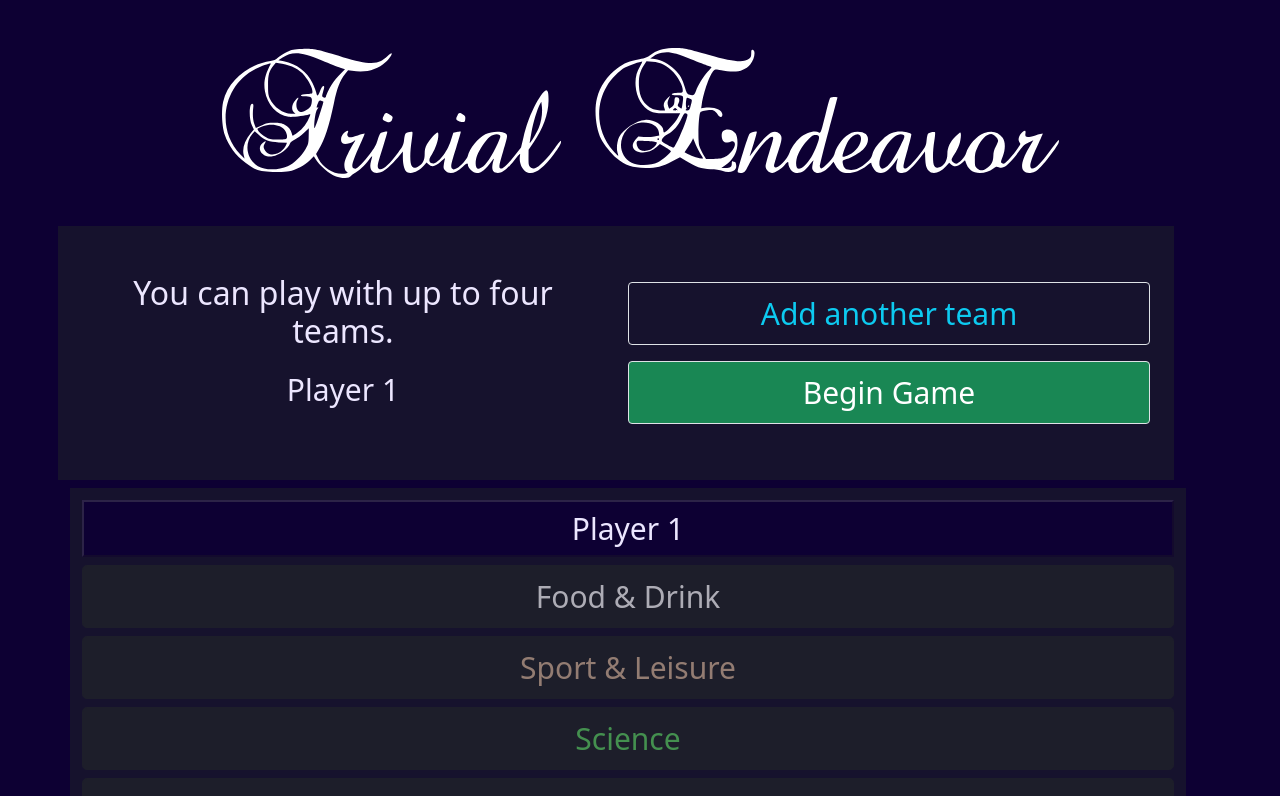
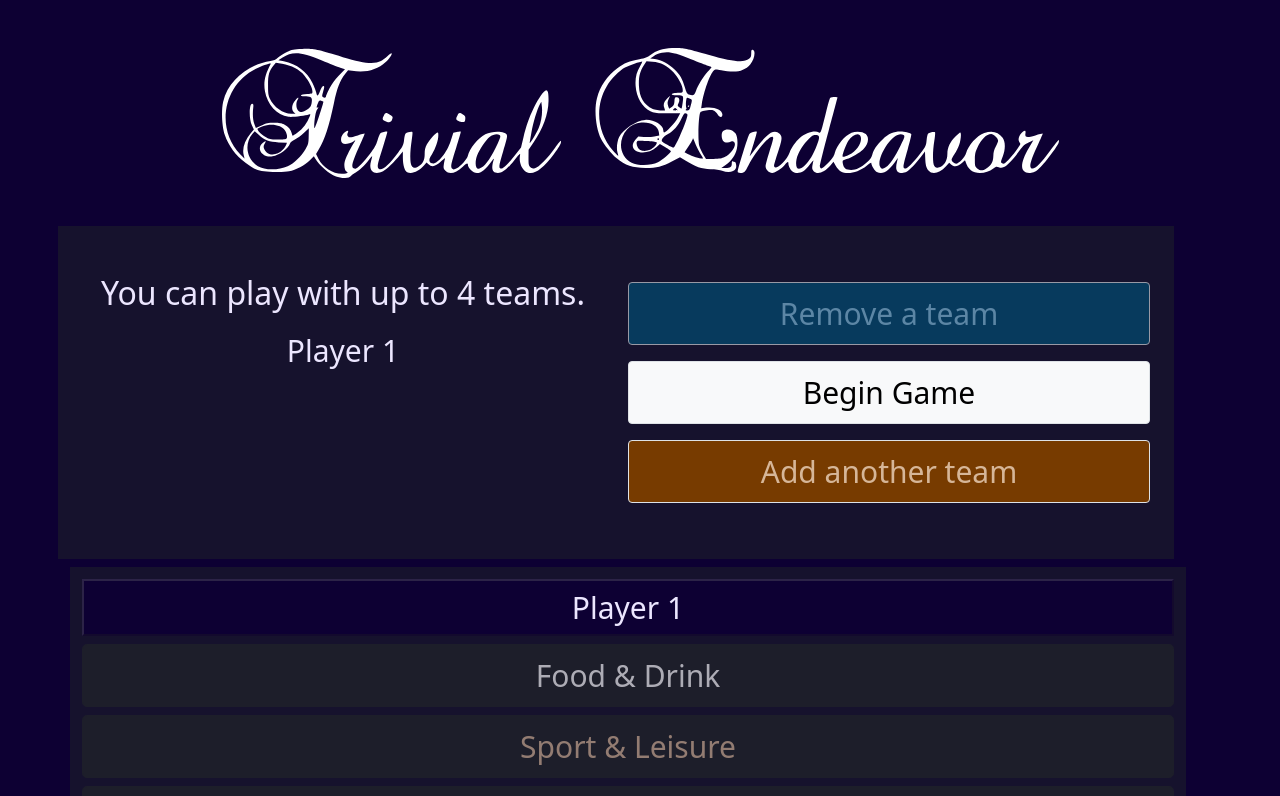
Before and after one commit to vpbasile/trivial-endeavor, a React (Create React App) app: page / in a window 1280 px wide. Shown: the top 796 px of the page. Built offline with nearby package versions, Linux system fonts and the light colour scheme.

Commit message:
more visual fixes

```diff
--- a/src/components/GameSetup.js
+++ b/src/components/GameSetup.js
@@ -17,7 +17,7 @@ export default function GameSetup(props) {
 	let namefields = scoreState.map(player => {
 		return (
 			<div className="form-group row" key={player.name + "namefield"}>
-				<div className={"col-" + columnSize + " py-1 my-1"} id=''>
+				<div className={"col-12 py-1 my-1"} id=''>
 					<label htmlFor={player.name + "name"}>{player.name}</label>
 					{/* <input type="text" className="form-control" id={player.name + "name"} placeholder={player.name} onChange={(e) => { console.log(`${player.index}. ${e.target.value}`); />*/}
 				</div>
@@ -26,36 +26,43 @@ export default function GameSetup(props) {
 
 	});
 
-	let addButton
-	if (scoreState.length < 4) {
-		addButton =
-			<button className={`rounded py-2 my-2 border btn btn-outline-info w-100`} type="button" onClick={() => setScoreState(
+	let addButton =
+		<button className={`rounded py-2 my-2 border btn cat-sport w-100`} type="button" disabled={!(scoreState.length < 4)} onClick={() => setScoreState(
 			// Add another player to the scoreState array
 			[...scoreState, {
 				index: scoreState.length, name: "Player " + (scoreState.length + 1),
 				correctCategories: []
 			}]
 		)}>Add another team</button>
-	} else { addButton = null; }
+
+	let removeButton
+	removeButton =
+		<button className={`rounded py-2 my-2 border btn cat-geography w-100`} type="button" disabled={scoreState.length === 1}
+			onClick={() => setScoreState(
+				// Remove the last player from the scoreState array
+				scoreState.slice(0, scoreState.length - 1)
+			)}>Remove a team</button>
+
+	let startButton =
+		<button className={`rounded py-2 my-2 border btn btn-light w-100`} type="button" onClick={() => {
+			console.log("Begin game");
+			setGamePhase({
+				currentPhase: phases.find(phase => phase.title === "Select"),
+				currentPlayerIndex: currentPlayerIndex
+			});
+		}}>Begin Game</button>
 
 	if ((devMode) || (gamePhase.currentPhase.title === "Welcome")) {
 		return (<div className='row py-5 bg-dark bg-opacity-50'>
 			<div id="playerList-div" className="col-md-6 text-center">
-				<h2 id="display-category">You can play with up to four teams.</h2>
-
+				<h2 id="display-category">You can play with up to 4 teams.</h2>
 				{namefields}
 			</div>
 			<div className="col-md-6">
+				{removeButton}
+				{startButton}
 				{addButton}
-				<input className={`rounded py-2 my-2 border btn btn-success w-100`} type="button" value={`Begin Game`} onClick={() => {
-					console.log("Begin game");
-					console.log("scoreState: " + JSON.stringify(scoreState));
-					setGamePhase({
-						currentPhase: phases.find(phase => phase.title === "Select"),
-						currentPlayerIndex: currentPlayerIndex
-					});
-				}
-				} />
+
 			</div>
 
 		</div>);
```
Also changed, not shown: src/components/Question.js (+0 -16 lines). Lines whose indentation alone changed are shown as unchanged.
